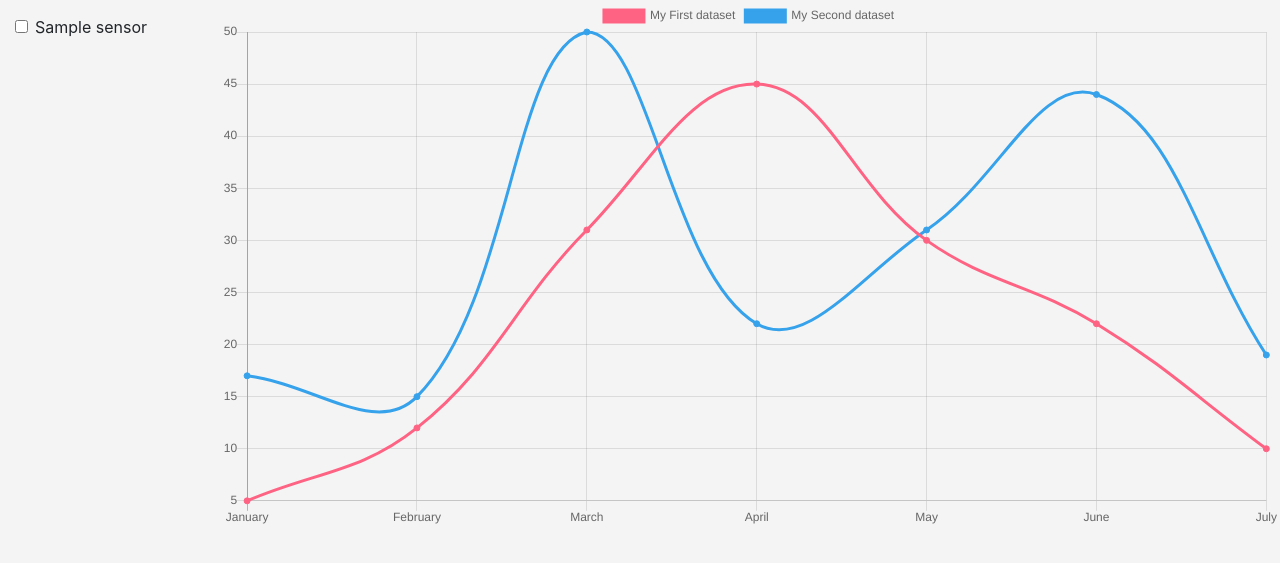
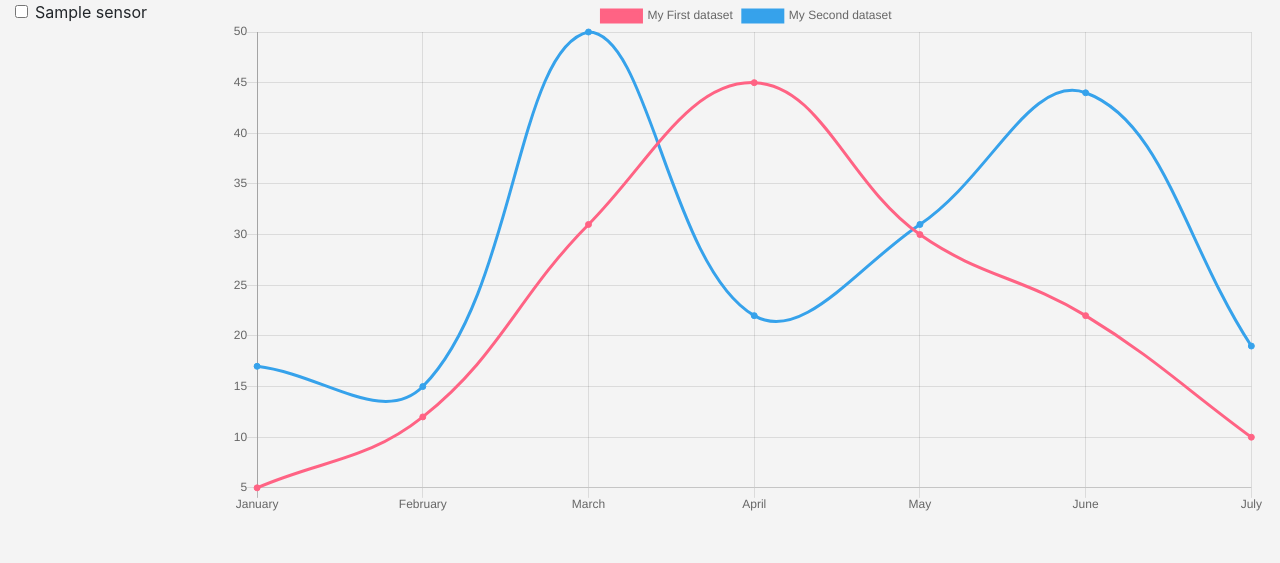
Before and after one commit to JacopoBucchioni/ppmproject-iot-temperature, a Django app: page /chart/ in a window 1280 px wide. Shown: the part 56-619 px from the top of the page. Run offline with Django 3.2, Linux system fonts and the light colour scheme; tables that the repository leaves empty hold one stand-in row (values such as "Sample post"); some libraries are stand-ins or nearby versions.

Commit message:
Update charts.html

```diff
--- a/iotemperature/templates/iotemperature/charts.html
+++ b/iotemperature/templates/iotemperature/charts.html
@@ -6,22 +6,24 @@
 <script src="https://cdn.jsdelivr.net/npm/chart.js@2.9.3/dist/Chart.min.js"></script>
 <script src="{% static 'iotemperature/js/myCharts.js' %}"></script>
 
-<div id="container">
+
+    <div class="container-fluid">
         <div class="row">
             <div class="col-md-12 col-lg-2">
-            <nav class="nav flex-column">
-                <form>
-                    <div class="form-group" , style="margin-top: 15px; margin-left: 15px;">
+                    <div class="row">
                         {% for s in sensors %}
+                            <div class="col-4 col-sm-4 col-md-3 col-lg-12 col-xl-12">
                                 <div class="form-check">
-                                <input class="form-check-input" type="checkbox" value="" id="sensore1">
-                                <label class="form-check-label" for="sensore1">{{ s }}</label>
+                                    <input class="form-check-input" type="checkbox" value="" id="sensor{{ s.id }}">
+                                    <label class="form-check-label" for="sensor{{ s.id }}">
+                                        {{ s }}
+                                    </label>
+                                </div>
                             </div>
                         {% endfor %}
                     </div>
-                </form>
-            </nav>
             </div>
+
             <div class="col-md-12 col-lg-10">
                 <canvas id="mychart"></canvas>
             </div>
```
Lines whose indentation alone changed are shown as unchanged.
